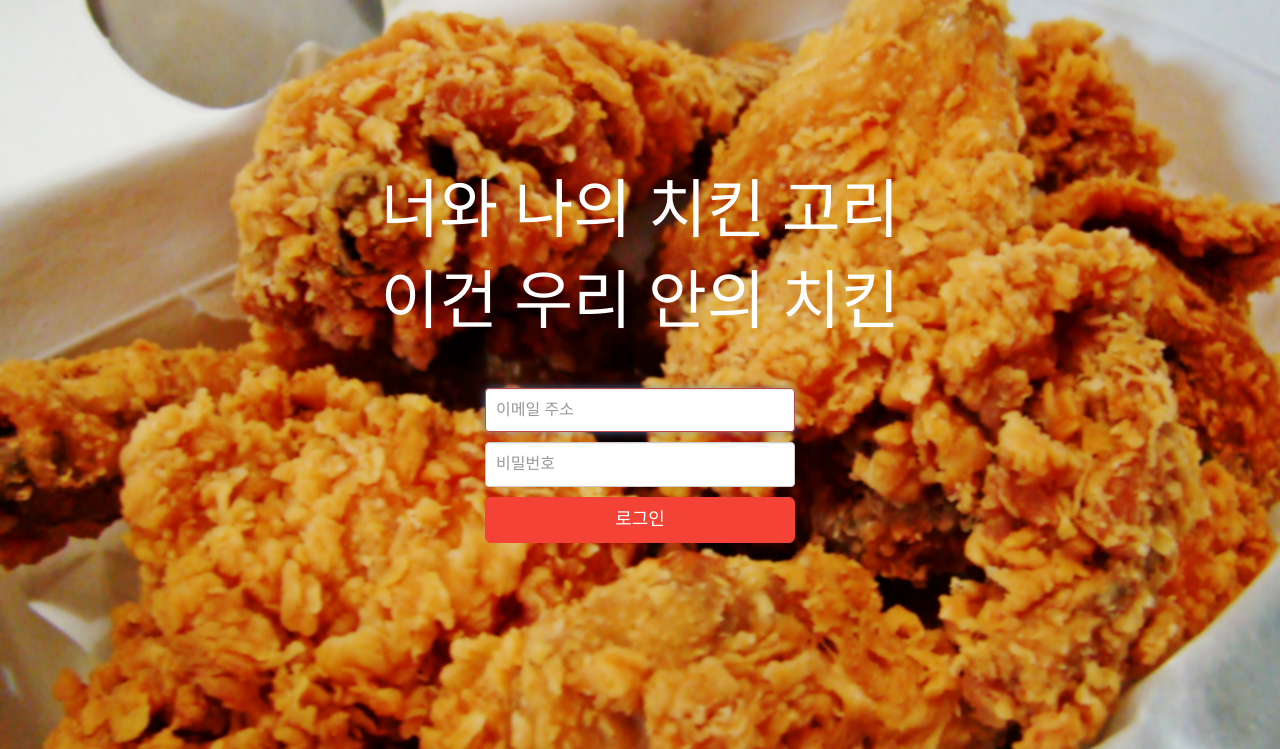
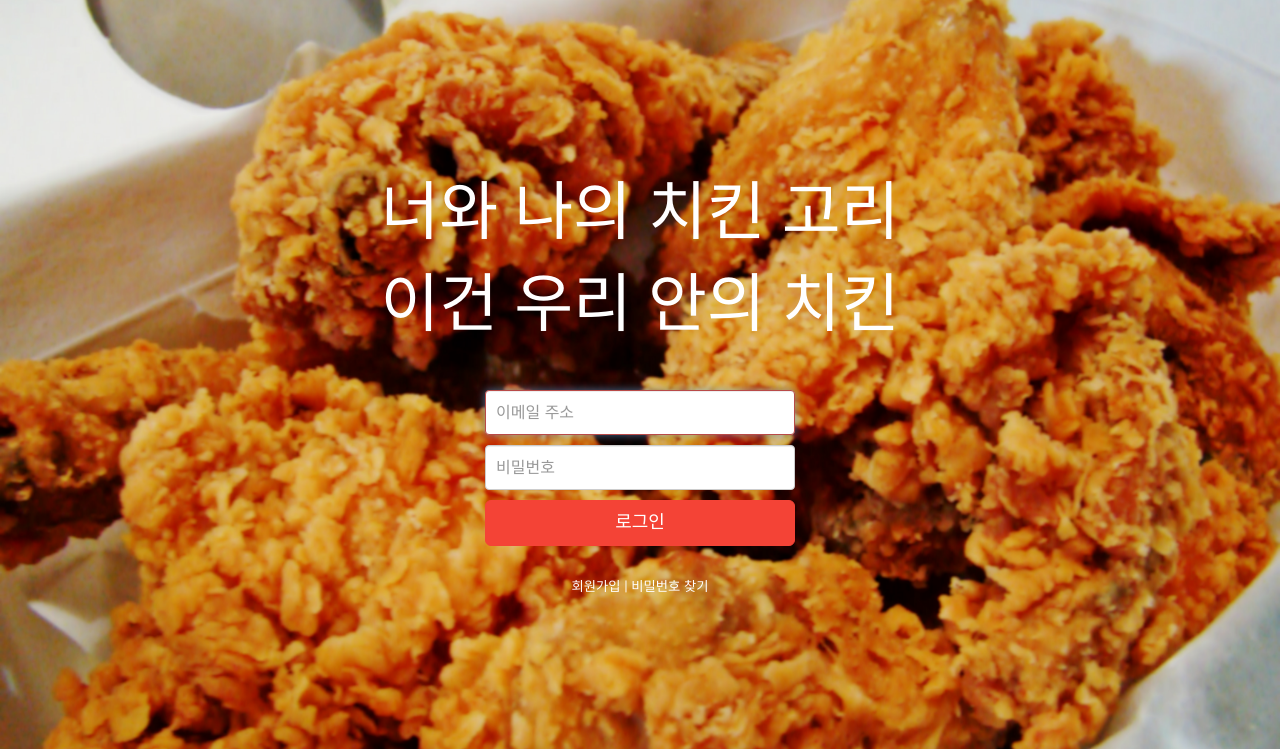
Before and after one commit to devholic/chickenintheweb, a Python web app: template templates/index.htm in a window 1280 px wide. Shown: the part 51-800 px from the top of the page. Run offline with Jinja, Linux system fonts and the light colour scheme; the template is opened without the code that fills it, so the values that code supplies are empty; some libraries are stand-ins or nearby versions; some web fonts are replaced.

Commit message:
commit #8
- 나눔고딕 적용
- 회원가입 / 비밀번호 찾기 링크 추가

```diff
--- a/css/main.css
+++ b/css/main.css
@@ -1,4 +1,5 @@
 @import url(http://fonts.googleapis.com/earlyaccess/hanna.css);
+@import url(http://fonts.googleapis.com/earlyaccess/nanumgothic.css);
 
 html{
 	height:100%;
@@ -61,6 +62,18 @@ body {
 	margin: 0 auto;
 }
 
+.loginpage_link {
+	color: #FFFFFF;
+	font-size: 10pt;
+	font-family: "Nanum Gothic", sans-serif;
+}
+
+.loginpage_link:hover {
+	color: #FFFFFF;
+	font-size:10pt;
+	font-family: "Nanum Gothic", sans-serif;
+}
+
 #loginpage_content {
 	padding: 15px 15px;
 	text-align: center;
@@ -73,6 +86,7 @@ body {
 	margin: 5px auto;
 	max-width: 330px;
 	padding: 10px;
+	font-family: "Nanum Gothic", sans-serif;
 }
 
 .form-control {
@@ -95,25 +109,28 @@ body {
 }
 
 #loginbtn{
-	margin-bottom: 40px;
+	margin-bottom: 15px;
 }
 
 .btn-default {
 	outline: none;
 	border-color: #F44336;
 	background-color: #F44336;
+	font-family: "Nanum Gothic", sans-serif;
 }
 
 .btn-default:hover {
 	outline: none;
 	border-color: #E53935;
 	background-color: #E53935;
+	font-family: "Nanum Gothic", sans-serif;
 }
 
 .btn-default:focus, .btn-default:active {
 	outline: none;
 	border-color: #D32F2F;
 	background-color: #D32F2F;
+	font-family: "Nanum Gothic", sans-serif;
 }
 
 #header a {
--- a/templates/index.htm
+++ b/templates/index.htm
@@ -82,8 +82,10 @@
 						<input type="password" name="password" id="inputPassword" class="form-control" placeholder="비밀번호" required>
 						<button id="loginbtn" class="btn btn-lg btn-primary btn-block btn-default" type="submit">로그인</button>
 					</form>
-
 				</div>
+				<a class="loginpage_link" href="/register">회원가입</a>
+				<span class="loginpage_link">  |  </span>
+				<a class="loginpage_link" href="/findpw">비밀번호 찾기</a>
 			</div> <!-- loginpage_wrapper -->
 		</div> <!-- container -->
 	</div>
```
